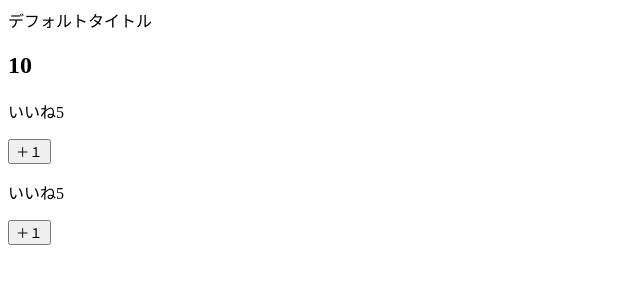
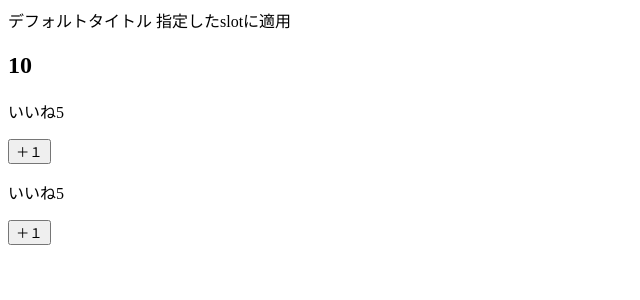
Before and after one commit to kinoko109/vue_study, a Vue app: page / in a window 1280 px wide. Shown: the top 300 px of the page, without its empty margins (0-640 px from the left). Built offline with nearby package versions, Linux system fonts and the light colour scheme.

Commit message:
update: v-slot実装

```diff
--- a/src/App.vue
+++ b/src/App.vue
@@ -2,6 +2,9 @@
   <div id="app">
     <LikeHeader>
 <!--      <h1>トータルのいいね</h1>-->
+      <template v-slot:otherData>
+        指定したslotに適用
+      </template>
     </LikeHeader>
     <h2>{{ number }}</h2>
     <LikeNumber :total-number="number" @my-click="number = $event" />
--- a/src/components/LikeHeader/LikeHeader.vue
+++ b/src/components/LikeHeader/LikeHeader.vue
@@ -3,6 +3,7 @@
     <slot>
       デフォルトタイトル
     </slot>
+    <slot name="otherData"></slot>
   </div>
 </template>
 
```
